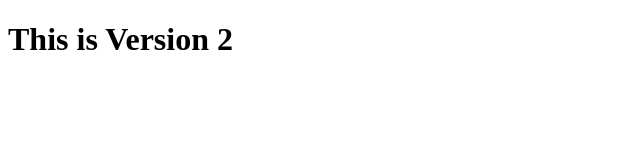
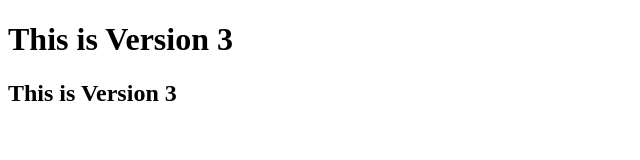
Before and after one commit to amanwaheed61/myrepo, a plain HTML site: page index.html in a window 1280 px wide. Shown: the whole page, without its empty margins (0-640 px from the left). Drawn offline with Linux system fonts and the light colour scheme.

Commit message:
This is q Please enter the commit message for your changes. Lines starting

```diff
--- a/index.html
+++ b/index.html
@@ -7,7 +7,10 @@
 </head>
 <body>
 
-    <h1>This is Version 2</h1>
+    <h1>This is Version 3</h1>
+
+
+    <h2>This is Version 3</h2>
 
 </body>
 </html>
```
